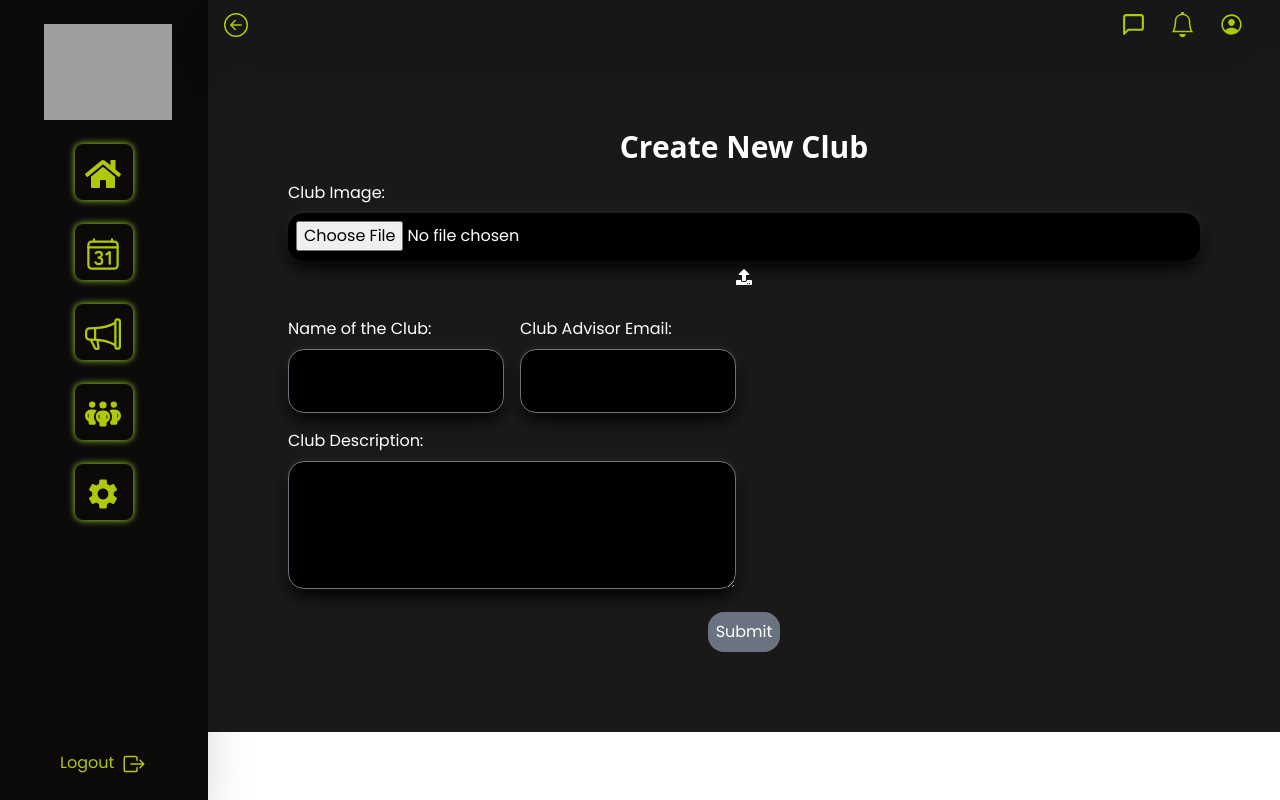
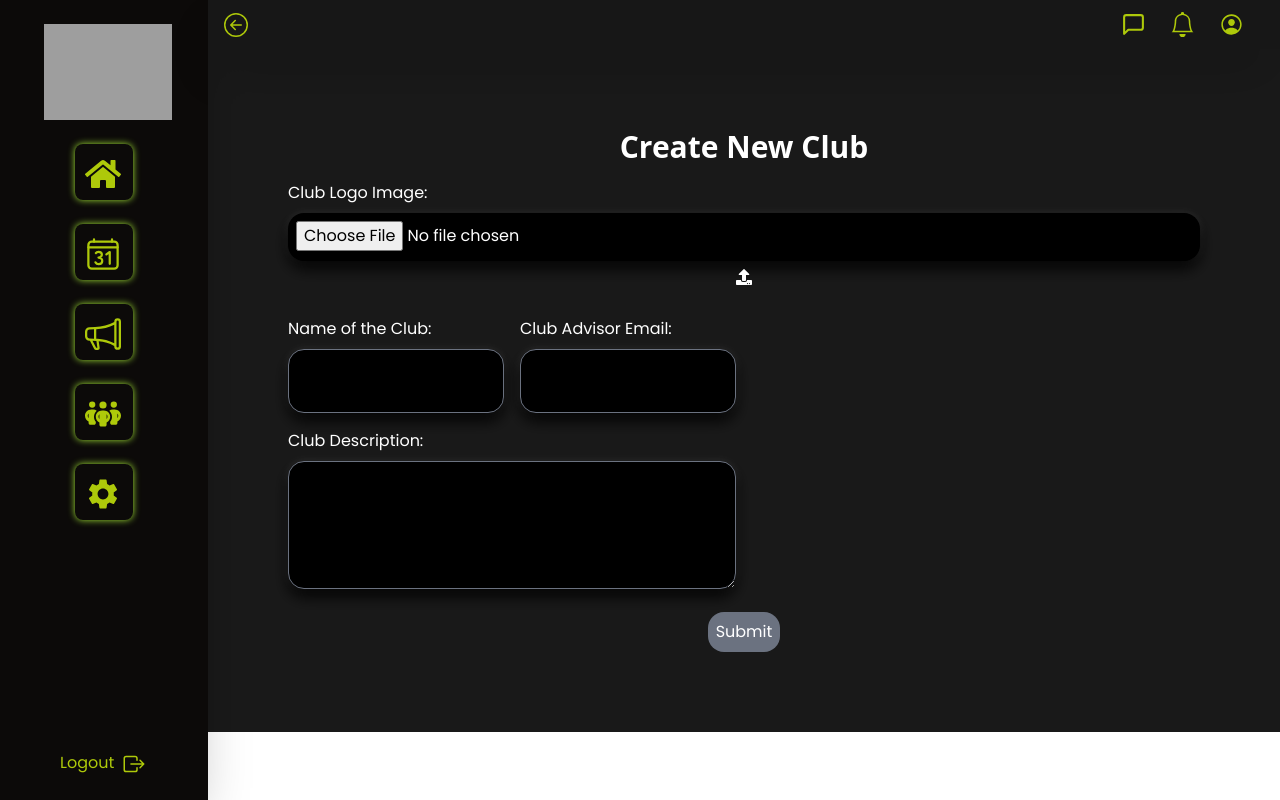
Before and after one commit to Anuraj2601/Eventix, a React (Vite) app: page /admin/addclub in a window 1280 px wide. Built offline with nearby package versions, Linux system fonts and the light colour scheme; grey boxes are pictures that could not be loaded.

Commit message:
cub image path changed

```diff
--- a/src/pages/admin/AddNewClubForm.jsx
+++ b/src/pages/admin/AddNewClubForm.jsx
@@ -194,7 +194,7 @@ const AddNewClubForm = () => {
           <div className="grid grid-cols-1 gap-4">
             {/* Event Image Upload */}
             <div className="mb-4">
-              <label className="block mb-2">Club Image:</label>
+              <label className="block mb-2">Club Logo Image:</label>
               <div className="flex flex-col items-center">
                 <input
                   type="file"
```
